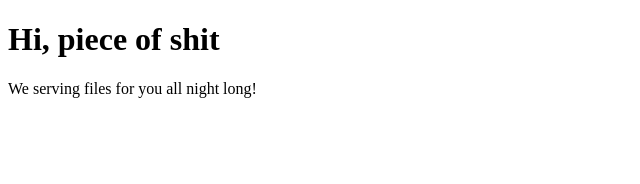
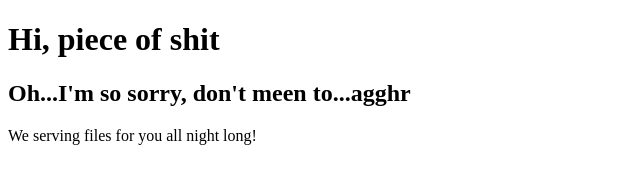
Before and after one commit to Piliponful/portfolio, a website: page index.html in a window 1280 px wide. Shown: the whole page, without its empty margins (0-640 px from the left). Drawn offline with Linux system fonts and the light colour scheme.

Commit message:
Update index.html

```diff
--- a/index.html
+++ b/index.html
@@ -6,6 +6,7 @@
 </head>
 <body>
     <h1>Hi, piece of shit</h1>
+    <h2>Oh...I'm so sorry, don't meen to...agghr</h2>
     <p>We serving files for you all night long!</p>
 </body>
 </html>
```
